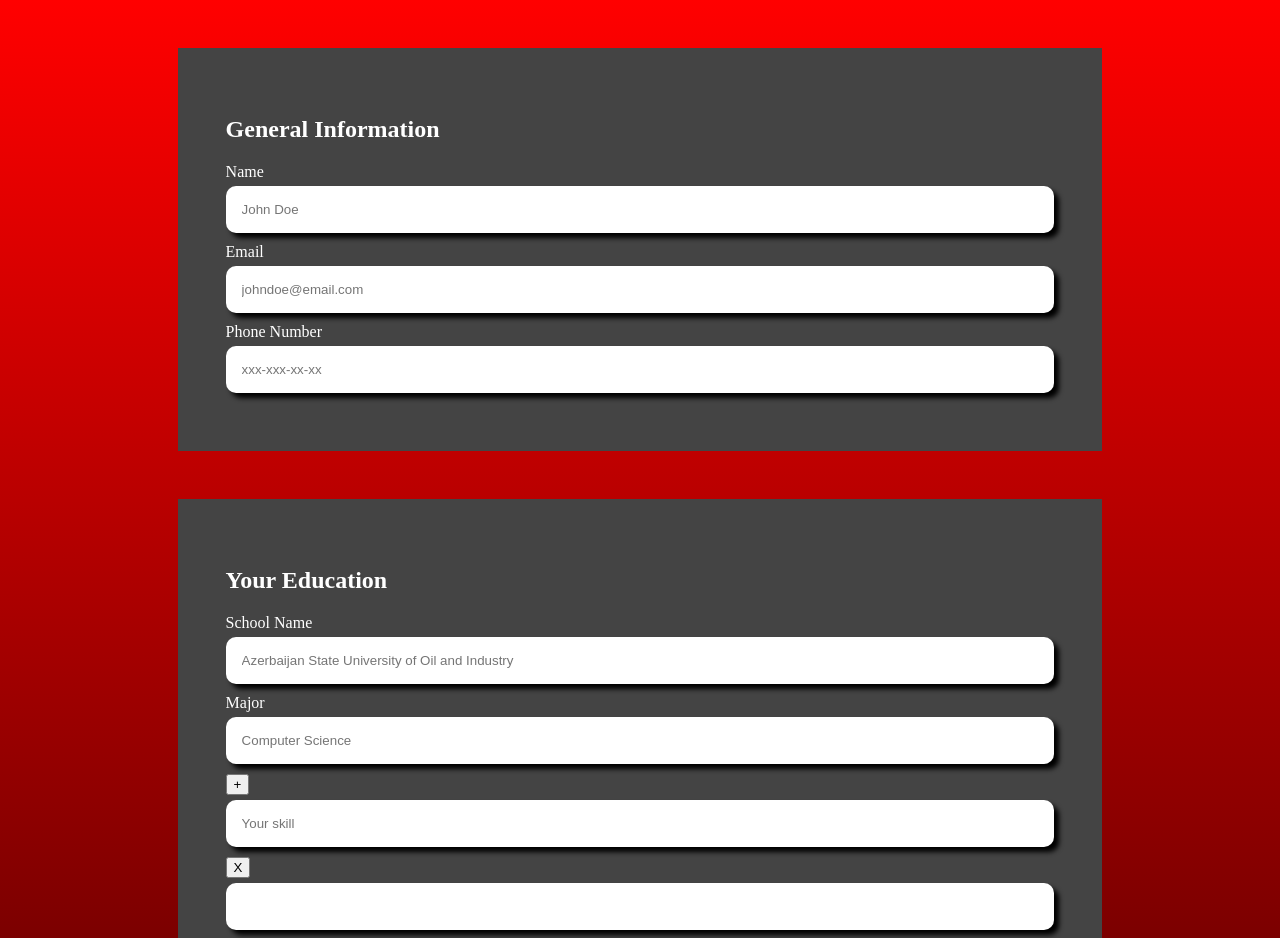
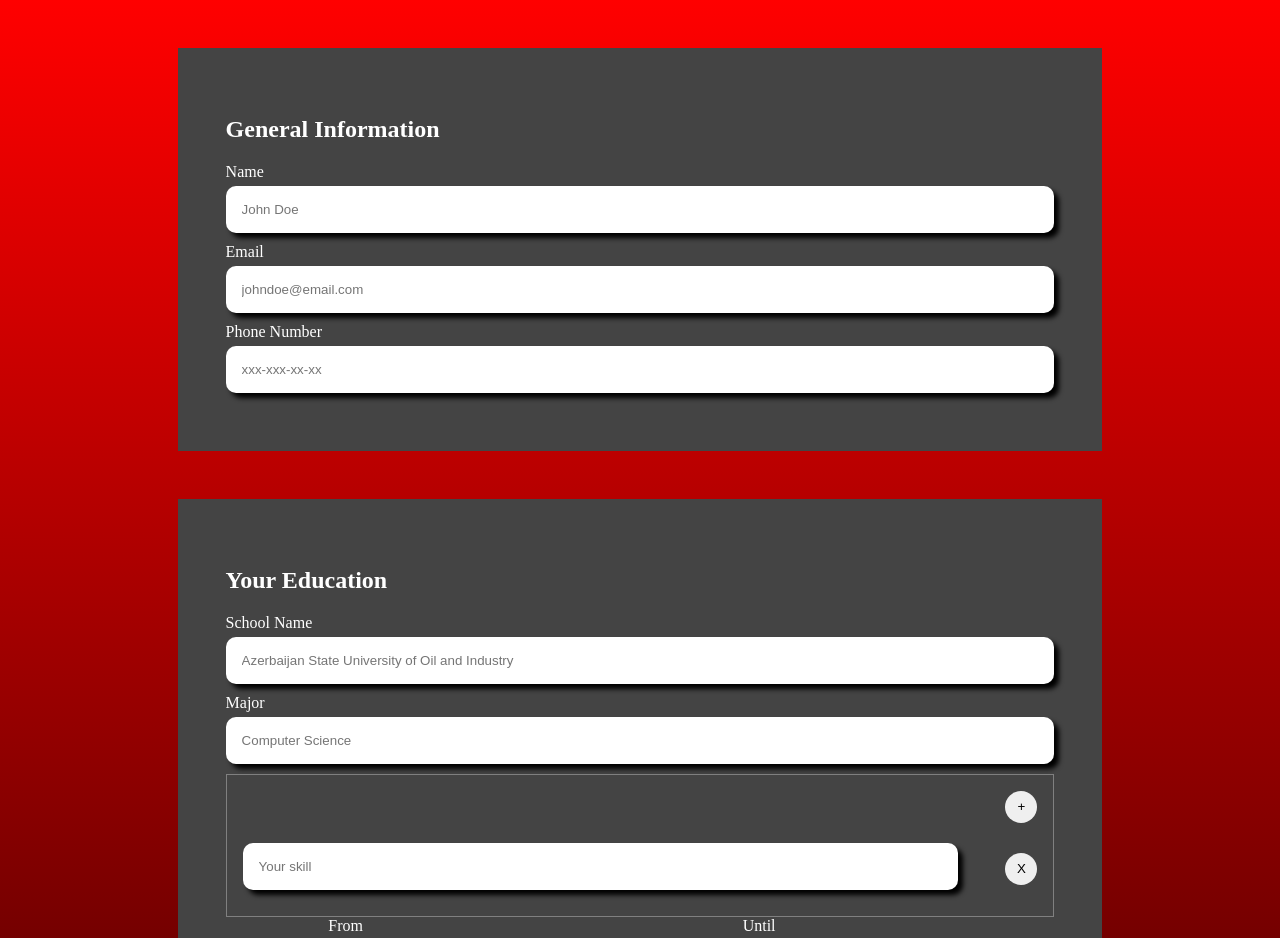
Before and after one commit to ValienteRitter/CV-generator-application, a React (Vite) app: page / in a window 1280 px wide. Shown: the top 938 px of the page. Built offline with nearby package versions, Linux system fonts and the light colour scheme.

Commit message:
Style: Style dynamic input field

```diff
--- a/src/components/DynamicInputList.jsx
+++ b/src/components/DynamicInputList.jsx
@@ -3,18 +3,14 @@ import { Input } from "./Input";
 export function DynamicInputList({type, handleAdd, handleDelete}) {
     const isEducation = type === 'education'
     return (
-        <div>
+        <div className="dynamic-input-list">
             <button className="add-input" onClick={handleAdd}>+</button>
-            <div>
+            <div className="dynamic-input">
                 <Input
                     name={isEducation ? "learned-skill" : "job-responsibilities"}
                     placeholder={isEducation ? "Your skill" : "Your responsibility"}
                 />
-                <button onClick={handleDelete}>X</button>
-            </div>
-            <div>
-                <Input />
-                <button>X</button>
+                <button className="delete-input" onClick={handleDelete}>X</button>
             </div>
         </div>
     )
--- a/src/styles/form.css
+++ b/src/styles/form.css
@@ -45,3 +45,35 @@ body {
         align-items: center;
     }
 }
+
+.dynamic-input-list {
+    display: grid;
+    border: 1px grey solid;
+    padding: 1rem;
+}
+
+.add-input {
+    width: 2rem;
+    height: 2rem;
+    border: none;
+    border-radius: 50%;
+    justify-self: flex-end;
+    margin-bottom: 15px;
+}
+
+.dynamic-input {
+    display: flex;
+    justify-content: space-between;
+    align-items: center;
+}
+
+.dynamic-input > .inputText {
+    width: 90%;
+}
+
+.delete-input {
+    width: 2rem;
+    height: 2rem;
+    border: none;
+    border-radius: 50%;
+}
```
